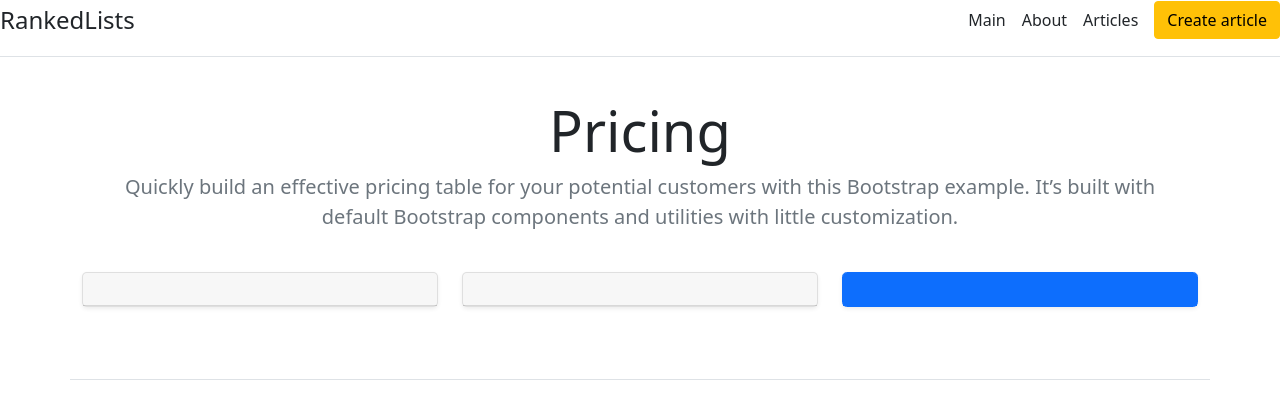
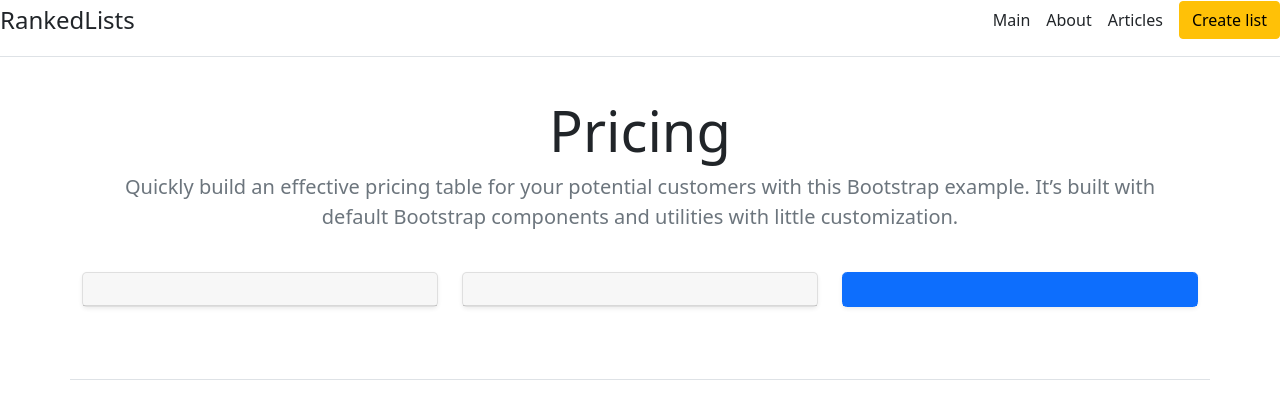
Before and after one commit to DenisMurynka/RankedList, a Flask app: page / in a window 1280 px wide. Shown: the top 420 px of the page. Run offline with Flask 2, Linux system fonts and the light colour scheme.

Commit message:
added lists APIs

```diff
--- a/app.py
+++ b/app.py
@@ -17,10 +17,19 @@ class Article(db.Model):
 
     text = db.Column(db.Text, nullable=False)
     date = db.Column(db.DateTime, default=datetime.utcnow)
-
+    list_id = db.Column(db.Integer,nullable=False)
     def __repr__(self):
         return '<Article %r>' % self.id
 
+
+class List(db.Model):
+    id = db.Column(db.Integer, primary_key=True)
+    name = db.Column(db.String(100), nullable=False)
+    text = db.Column(db.Text, nullable=False)
+    date = db.Column(db.DateTime, default=datetime.utcnow)
+
+    def __repr__(self):
+        return '<List %r>' % self.id
 
 @app.route('/')
 @app.route('/home')
@@ -33,20 +42,35 @@ def about():
     return render_template("about.html")
 
 
+# @app.route('/posts')
+# def posts():
+#     articles = Article.query.order_by(func.length(Article.rank),
+#                                       asc(Article.rank)
+#                                       ).all()
+
+#     return render_template("posts.html", articles=articles)
+
 @app.route('/posts')
 def posts():
-    articles = Article.query.order_by(
-                                        func.length(Article.rank)
-                                    ,asc(Article.rank)).all()
-    #articles = Article.query.order_by(desc(Article.rank.asc())).all()
-    return render_template("posts.html", articles=articles)
+    articles = List.query.all()
 
+    return render_template("posts copy.html", articles=articles)
+
+
+
+
+# @app.route('/posts/<int:id>')
+# def post_detail(id):
+#     article = Article.query.get(id)
+#     return render_template("post_detail.html", article=article)
 
 @app.route('/posts/<int:id>')
 def post_detail(id):
-    article = Article.query.get(id)
-    return render_template("post_detail.html", article=article)
+    articles = Article.query.filter(Article.list_id == id).order_by(func.length(Article.rank),
+                                      asc(Article.rank)
+                                      ).all()
 
+    return render_template("posts.html", articles=articles)
 
 @app.route('/posts/<int:id>/del')
 def post_delete(id):
--- a/templates/base.html
+++ b/templates/base.html
@@ -20,7 +20,8 @@
         <a class="me-3 py-2 text-dark text-decoration-none" href="/about">About</a>
         <a class="me-3 py-2 text-dark text-decoration-none" href="/posts">Articles</a>
       </nav>
-      <a class="btn btn-warning" href="/create-article">Create article</a>
+      <a class="btn btn-warning" href="/create-article">Create list</a>
+
     </div>
 	{% block body %}{% endblock %}
 
```
Also changed, not shown: templates/posts copy.html (added, +28 -0 lines), blog.db.
